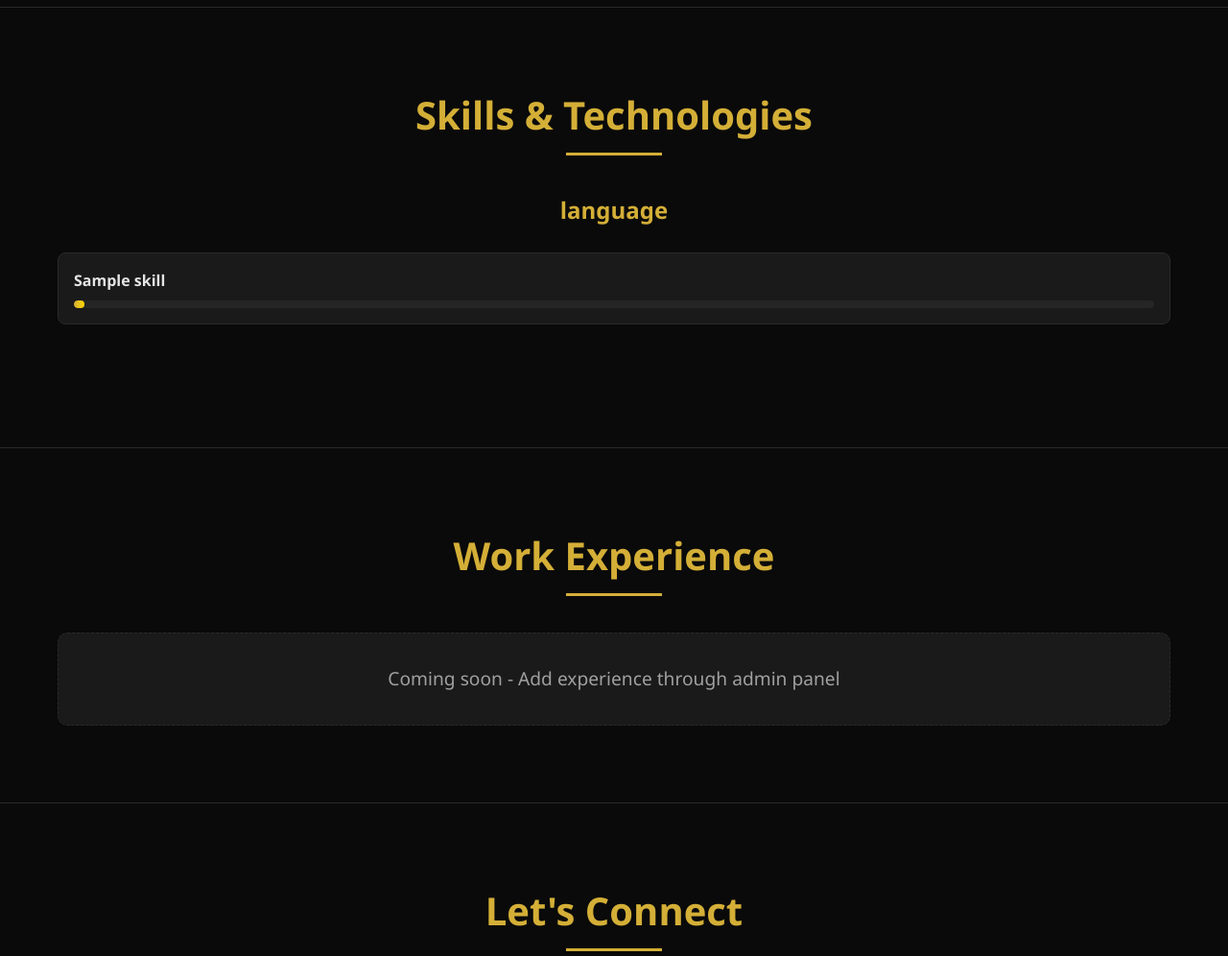
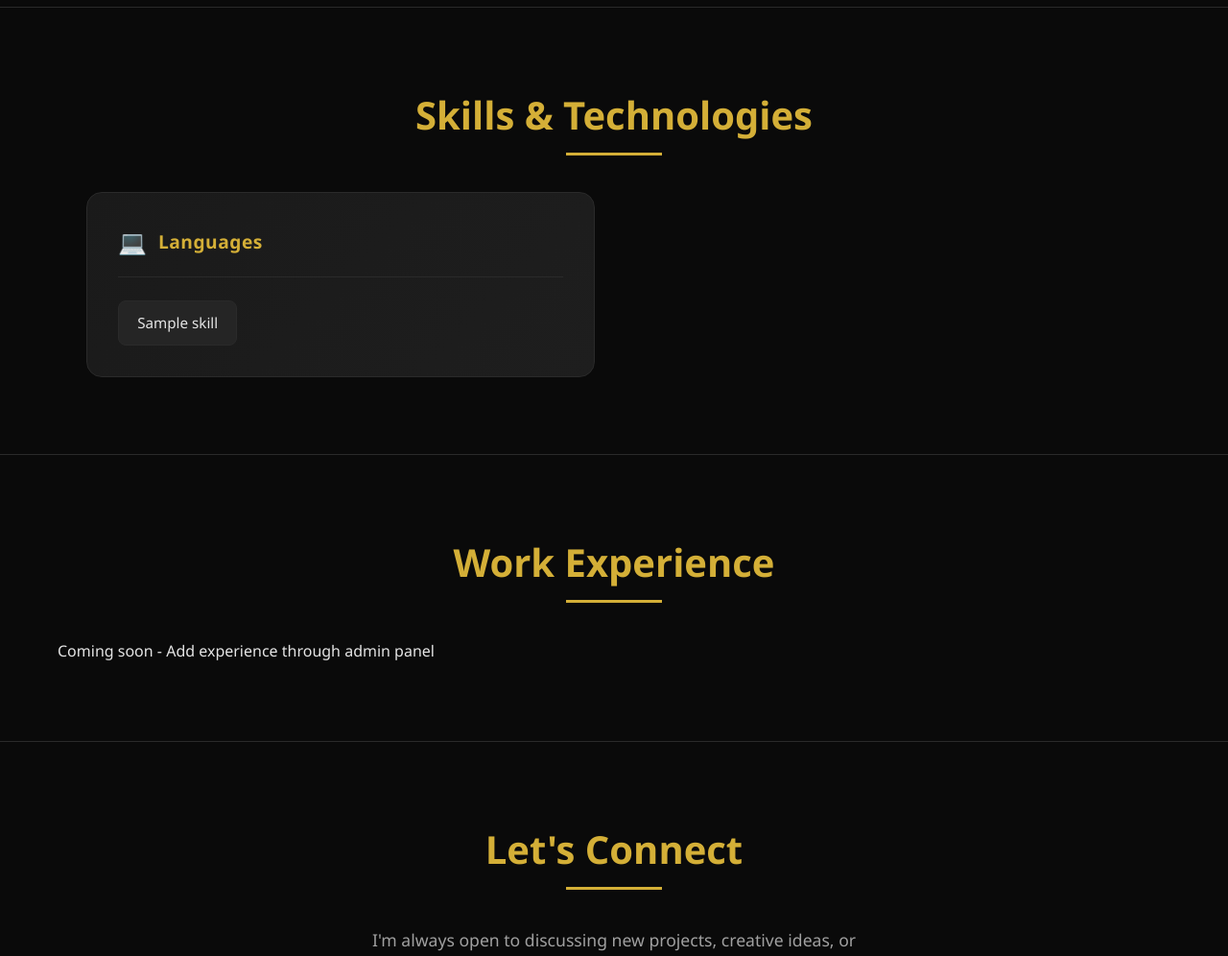
Before and after one commit to Taken-dot/my-first-blog, a Django app: page /portfolio/ in a window 1280 px wide. Shown: the part 2001-2997 px from the top of the page at 96% size. Run offline with Django 5.2, Linux system fonts and the light colour scheme; tables that the repository leaves empty hold one stand-in row (values such as "Sample post"); grey boxes marked "Sample" are stand-in pictures.

Commit message:
organised skill section

```diff
--- a/blog/static/css/portfolio.css
+++ b/blog/static/css/portfolio.css
@@ -398,16 +398,158 @@ body {
     padding: 3rem;
 }
 
-/* ===== SKILLS, EXPERIENCE PLACEHOLDERS ===== */
-.coming-soon {
-    text-align: center;
-    color: var(--text-grey);
+/* ===== SKILLS SECTION ===== */
+.skills-section {
+    padding: 5rem 0;
+}
+
+.skills-container {
+    max-width: 1100px;
+    margin: 0 auto;
+}
+
+.categories-wrapper {
+    display: grid;
+    grid-template-columns: repeat(2, 1fr);
+    gap: 2.5rem;
+}
+
+.skill-category {
+    background: linear-gradient(135deg, var(--bg-dark) 0%, #1e1e1e 100%);
+    padding: 2rem;
+    border-radius: 16px;
+    border: 1px solid var(--border-grey);
+    transition: all 0.4s cubic-bezier(0.4, 0, 0.2, 1);
+    position: relative;
+    overflow: hidden;
+}
+
+.skill-category::before {
+    content: '';
+    position: absolute;
+    top: 0;
+    left: 0;
+    right: 0;
+    height: 2px;
+    background: linear-gradient(90deg, transparent, var(--gold), transparent);
+    opacity: 0;
+    transition: opacity 0.4s;
+}
+
+.skill-category:hover {
+    border-color: var(--gold);
+    box-shadow: 0 12px 32px rgba(212, 175, 55, 0.15);
+    transform: translateY(-5px);
+}
+
+.skill-category:hover::before {
+    opacity: 1;
+}
+
+.category-header {
+    display: flex;
+    align-items: center;
+    gap: 0.75rem;
+    margin-bottom: 1.5rem;
+    padding-bottom: 1rem;
+    border-bottom: 1px solid var(--border-grey);
+}
+
+.category-icon {
+    font-size: 1.5rem;
+    filter: grayscale(30%);
+}
+
+.category-title {
     font-size: 1.2rem;
-    padding: 2rem;
-    background: var(--bg-dark);
-    border-radius: 10px;
-    border: 1px dashed var(--border-grey);
+    color: var(--gold);
+    font-weight: 600;
+    letter-spacing: 0.5px;
 }
+
+.skills-badges {
+    display: flex;
+    flex-wrap: wrap;
+    gap: 0.75rem;
+}
+
+.skill-badge {
+    background: var(--bg-grey);
+    color: var(--text-white);
+    padding: 0.65rem 1.2rem;
+    border-radius: 8px;
+    font-size: 0.95rem;
+    font-weight: 500;
+    border: 1px solid var(--border-grey);
+    transition: all 0.3s cubic-bezier(0.4, 0, 0.2, 1);
+    cursor: default;
+    position: relative;
+    overflow: hidden;
+}
+
+.skill-badge::before {
+    content: '';
+    position: absolute;
+    top: 0;
+    left: -100%;
+    width: 100%;
+    height: 100%;
+    background: linear-gradient(90deg, transparent, rgba(212, 175, 55, 0.1), transparent);
+    transition: left 0.5s;
+}
+
+.skill-badge:hover::before {
+    left: 100%;
+}
+
+.skill-badge:hover {
+    background: var(--gold);
+    color: var(--bg-black);
+    border-color: var(--gold);
+    transform: translateY(-3px) scale(1.05);
+    box-shadow: 0 6px 20px rgba(212, 175, 55, 0.4);
+    font-weight: 600;
+}
+
+/* Responsive adjustments for skills */
+@media (max-width: 968px) {
+    .categories-wrapper {
+        grid-template-columns: 1fr;
+        gap: 2rem;
+    }
+}
+
+@media (max-width: 768px) {
+    .skills-section {
+        padding: 3rem 0;
+    }
+
+    .skill-category {
+        padding: 1.5rem;
+    }
+
+    .skill-badge {
+        font-size: 0.9rem;
+        padding: 0.55rem 1rem;
+    }
+
+    .category-title {
+        font-size: 1.1rem;
+    }
+}
+
+@media (max-width: 480px) {
+    .categories-wrapper {
+        gap: 1.5rem;
+    }
+
+    .skill-badge {
+        font-size: 0.85rem;
+        padding: 0.5rem 0.9rem;
+    }
+}
+
+
 
 /* ===== CONTACT SECTION ===== */
 .contact-content {
@@ -484,61 +626,3 @@ body {
         font-size: 2rem;
     }
 }
-
-//* ===== SKILLS SECTION ===== */
-.skills-container {
-    max-width: 1000px;
-    margin: 0 auto;
-}
-
-.skill-category {
-    margin-bottom: 3rem;
-}
-
-.category-title {
-    font-size: 1.5rem;
-    color: var(--gold);
-    margin-bottom: 1.5rem;
-    text-align: center;
-}
-
-.skills-grid {
-    display: grid;
-    grid-template-columns: repeat(auto-fit, minmax(250px, 1fr));
-    gap: 1.5rem;
-}
-
-.skill-item {
-    background: var(--bg-dark);
-    padding: 1rem;
-    border-radius: 8px;
-    border: 1px solid var(--border-grey);
-    transition: all 0.3s;
-}
-
-.skill-item:hover {
-    border-color: var(--gold);
-    transform: translateY(-3px);
-}
-
-.skill-name {
-    display: block;
-    color: var(--text-white);
-    margin-bottom: 0.5rem;
-    font-weight: 600;
-}
-
-.skill-bar {
-    width: 100%;
-    height: 8px;
-    background: var(--bg-grey);
-    border-radius: 10px;
-    overflow: hidden;
-}
-
-.skill-progress {
-    height: 100%;
-    background: linear-gradient(90deg, var(--gold) 0%, var(--gold-bright) 100%);
-    border-radius: 10px;
-    transition: width 1s ease;
-}
--- a/blog/templates/blog/base_portfolio.html
+++ b/blog/templates/blog/base_portfolio.html
@@ -6,6 +6,7 @@
     <meta name="viewport" content="width=device-width, initial-scale=1.0">
     <title>{% block title %}Portfolio{% endblock %} - Aparna Pant</title>
     <link rel="stylesheet" href="{% static 'css/portfolio.css' %}">
+
     {% block extra_css %}{% endblock %}
 </head>
 <body>
--- a/blog/templates/blog/portfolio.html
+++ b/blog/templates/blog/portfolio.html
@@ -96,30 +96,37 @@
         </div>
     </section>
 
-    <!-- Skills Section (Placeholder) -->
-    <section id="skills" class="section skills-section">
-        <div class="container">
-            <h2 class="section-title">Skills & Technologies</h2>
-            <div class="skills-container">
+
+<!-- Skills Section -->
+<section id="skills" class="section skills-section">
+    <div class="container">
+        <h2 class="section-title">Skills & Technologies</h2>
+        <div class="skills-container">
+            <div class="categories-wrapper">
                 {% regroup skills by category as skills_by_category %}
                 {% for category in skills_by_category %}
                 <div class="skill-category">
-                    <h3 class="category-title">{{ category.grouper }}</h3>
-                    <div class="skills-grid">
+                    <div class="category-header">
+                        <span class="category-icon">
+                            {% if category.grouper == "language" %}💻
+                            {% elif category.grouper == "framework" %}🚀
+                            {% elif category.grouper == "database" %}🗄️
+                            {% elif category.grouper == "tool" %}🛠️
+                            {% else %}📚{% endif %}
+                        </span>
+                        <h3 class="category-title">{{ category.grouper|title }}s</h3>
+                    </div>
+                    <div class="skills-badges">
                         {% for skill in category.list %}
-                        <div class="skill-item">
-                            <span class="skill-name">{{ skill.name }}</span>
-                            <div class="skill-bar">
-                                <div class="skill-progress" style="width: {{ skill.proficiency }}%"></div>
-                            </div>
-                        </div>
+                        <div class="skill-badge">{{ skill.name }}</div>
                         {% endfor %}
                     </div>
                 </div>
                 {% endfor %}
             </div>
         </div>
-    </section>
+    </div>
+</section>
 
     <!-- Experience Section (Placeholder) -->
     <section id="experience" class="section experience-section">
--- a/blog/views.py
+++ b/blog/views.py
@@ -62,7 +62,7 @@ def portfolio(request):
     context = {
         'profile' : profile,
         'projects' : projects,
-        'skills' : Skill.objects.all().order_by('order'),
+        'skills' : Skill.objects.all().order_by('category', 'order'),
 
     }
     return render ( request, 'blog/portfolio.html', context)
```
